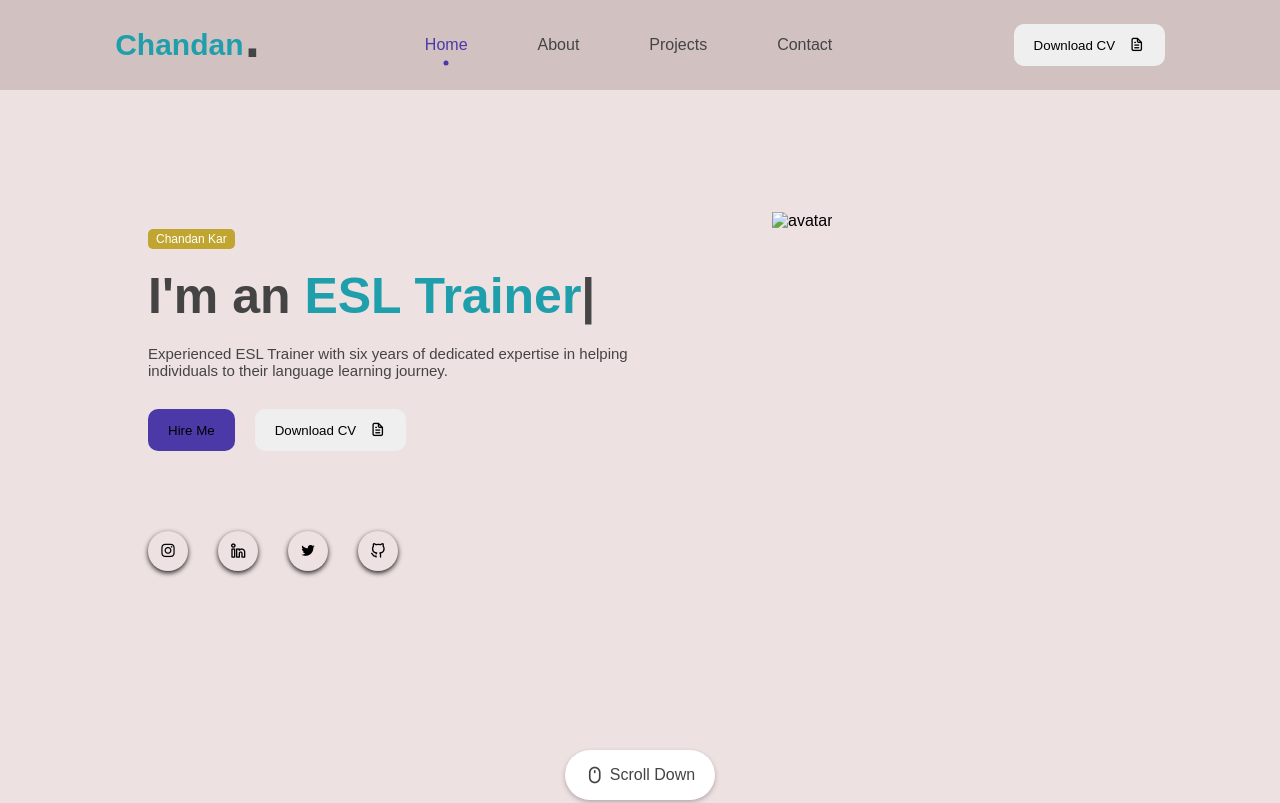
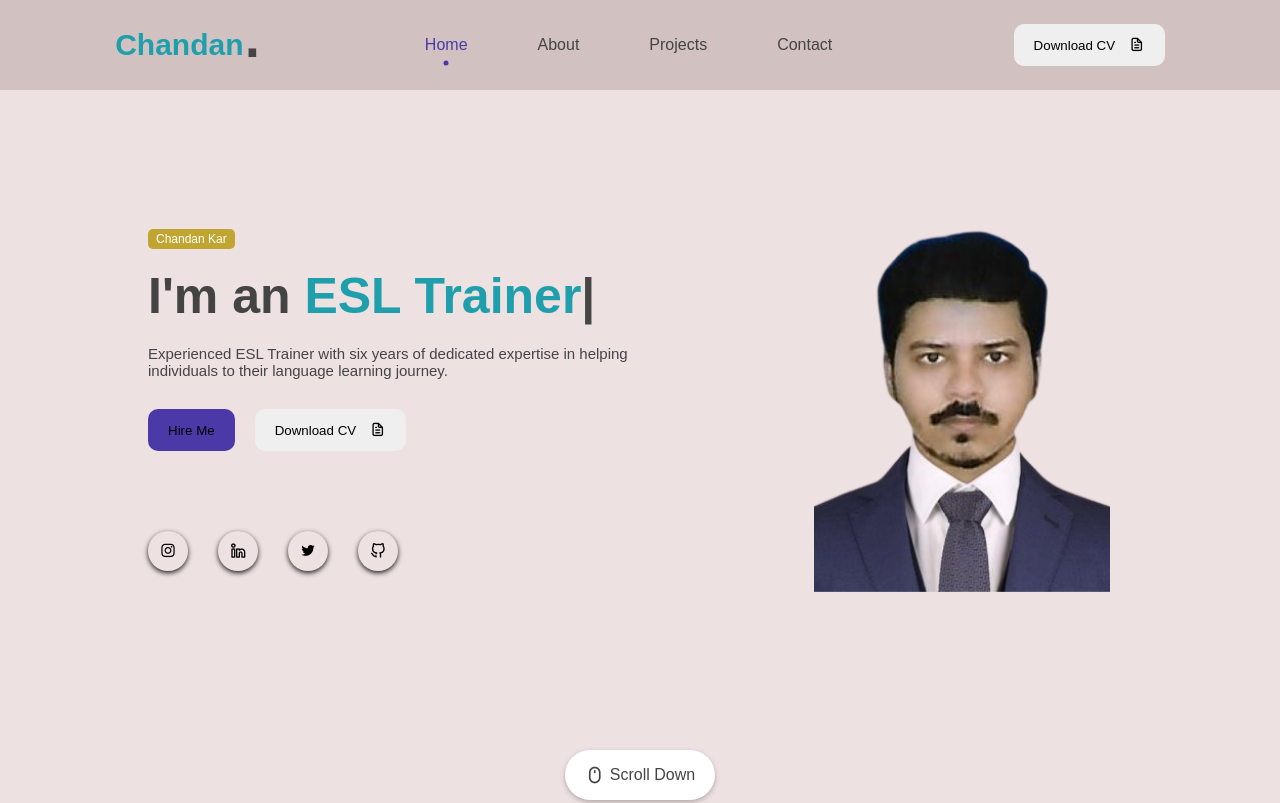
Before and after one commit to NANDANDHABALDEB/Portfolio, a plain HTML site: page index.html in a window 1280 px wide. Shown: the top 803 px of the page. Drawn offline with nearby package versions, Linux system fonts and the light colour scheme; a script that the page names is missing.

Commit message:
Update index.html

```diff
--- a/index.html
+++ b/index.html
@@ -81,7 +81,7 @@
                 </div>
                 <div class="featured-image">
                     <div class="image">
-                        <img src="/image/profile.png" alt="avatar">
+                        <img src="profile.png" alt="avatar">
                     </div>
                 </div>
                 <div class="scroll-icon-box">
```
